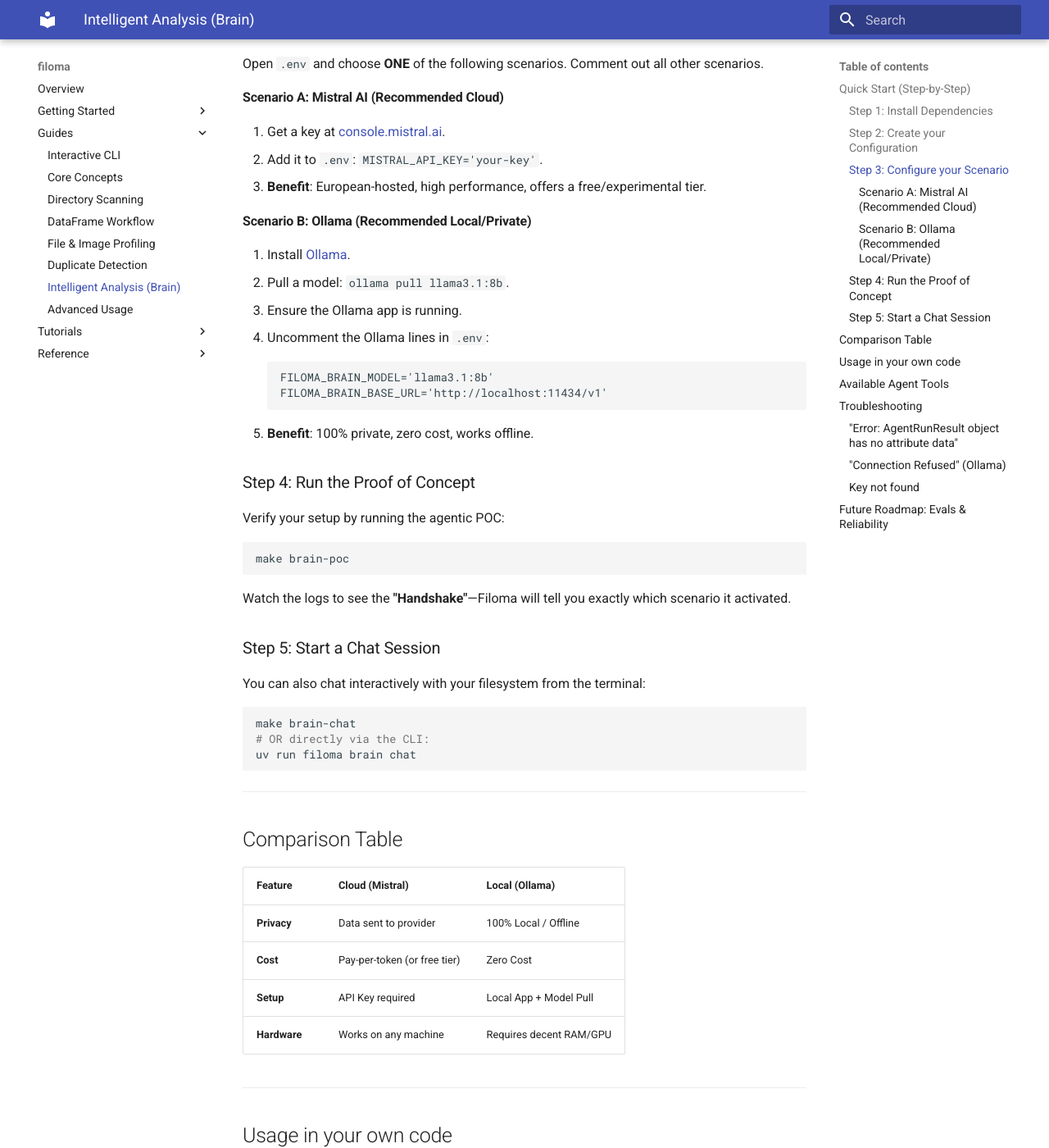
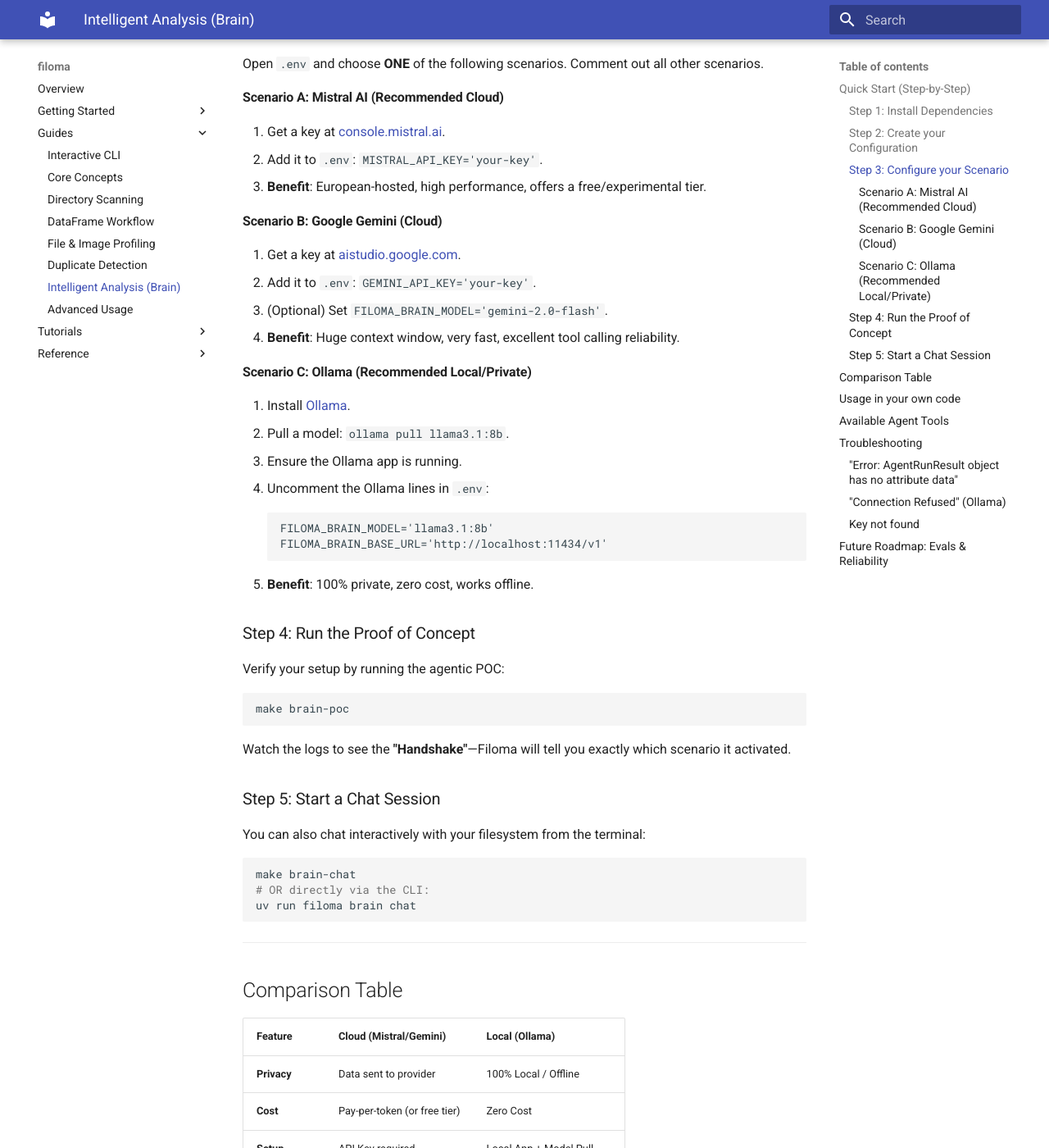
Before and after one commit to kalfasyan/filoma, an MkDocs documentation site: the page built from docs/guides/brain.md, in a window 1280 px wide and 1400 px high, scrolled down 773 px. Shown: the whole window at 82% size. Built offline with MkDocs 1.6.1 and Material for MkDocs 9.7.7, drawn with Linux system fonts in a browser that asks for light colours; some of the changed text lies outside the part shown.

Commit message:
feat: update Google Gemini scenario and enhance tool descriptions

```diff
--- a/docs/guides/brain.md
+++ b/docs/guides/brain.md
@@ -30,7 +30,13 @@
 2. Add it to `.env`: `MISTRAL_API_KEY='your-key'`.
 3. **Benefit**: European-hosted, high performance, offers a free/experimental tier.
 
-#### Scenario B: Ollama (Recommended Local/Private)
+#### Scenario B: Google Gemini (Cloud)
+1. Get a key at [aistudio.google.com](https://aistudio.google.com/).
+2. Add it to `.env`: `GEMINI_API_KEY='your-key'`.
+3. (Optional) Set `FILOMA_BRAIN_MODEL='gemini-2.0-flash'`.
+4. **Benefit**: Huge context window, very fast, excellent tool calling reliability.
+
+#### Scenario C: Ollama (Recommended Local/Private)
 1. Install [Ollama](https://ollama.com/).
 2. Pull a model: `ollama pull llama3.1:8b`.
 3. Ensure the Ollama app is running.
@@ -60,7 +66,7 @@
 
 ## Comparison Table
 
-| Feature | Cloud (Mistral) | Local (Ollama) |
+| Feature | Cloud (Mistral/Gemini) | Local (Ollama) |
 | :--- | :--- | :--- |
 | **Privacy** | Data sent to provider | 100% Local / Offline |
 | **Cost** | Pay-per-token (or free tier) | Zero Cost |
@@ -104,6 +110,9 @@
 - **`analyze_image`**: Performs specialized analysis on an image (shape, dtype, stats).
 - **`analyze_dataframe`**: Performs operations on the currently loaded search results (filter, sort, summarize, etc.).
 - **`export_dataframe`**: Exports the current DataFrame to a file (csv, json, or parquet).
+- **`open_file`**: **(Recommended for Viewing)** Displays file content directly in your terminal using `bat` or `cat`. Fast, energy-efficient, and syntax-highlighted.
+- **`read_file`**: Reads file content into the agent's context for analysis (summarization, bug finding, etc.). Supports reading specific line ranges.
+- **`preview_image`**: Generates a colored RGB preview of an image directly in your terminal.
 - **`list_available_tools`**: Returns the complete API reference for the agent.
 
 ---
```
